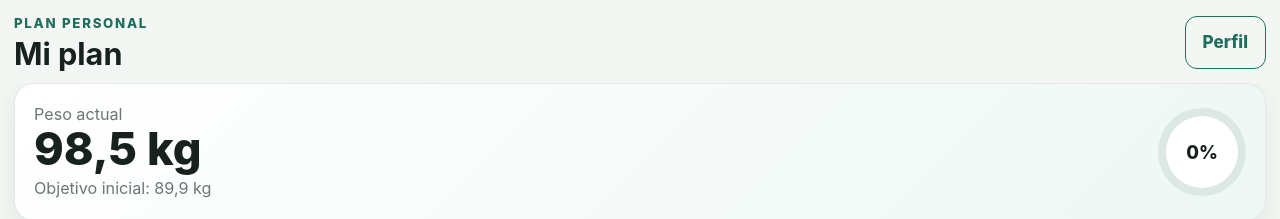
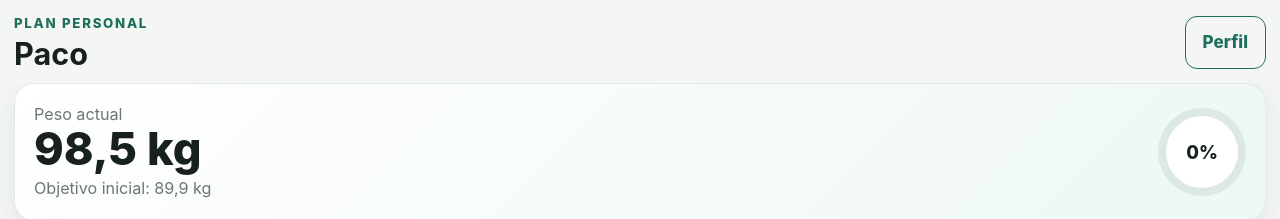
Before and after one commit to pacoggg/Plan90, a plain HTML site: page index.html in a window 1280 px wide. Shown: the top 219 px of the page. Drawn offline with Linux system fonts and the light colour scheme.

Commit message:
v0.2 - Nombrar perfiles Paco y Montse

```diff
--- a/app-data.js
+++ b/app-data.js
@@ -1,5 +1,5 @@
 const profiles = {
-  yo: {name:'Mi plan', startWeight:98.5, targetWeight:89.9, storageKey:'plan90Data', note:'Plan personal de pérdida de peso.'},
+  yo: {name:'Paco', startWeight:98.5, targetWeight:89.9, storageKey:'plan90Data', note:'Plan personal de pérdida de peso.'},
   montse: {name:'Montse', startWeight:73, targetWeight:65, storageKey:'plan90DataMontse', note:'Inicio suave: fuerza, movilidad y caminatas adaptadas.'}
 };
 
--- a/index.html
+++ b/index.html
@@ -15,7 +15,7 @@
 </head>
 <body>
   <header class="app-header">
-    <div><p class="eyebrow">PLAN PERSONAL</p><h1 id="profileName">Mi plan</h1></div>
+    <div><p class="eyebrow">PLAN PERSONAL</p><h1 id="profileName">Paco</h1></div>
     <div class="header-actions"><button id="profileBtn" class="ghost">Perfil</button><button id="installBtn" class="ghost hidden">Instalar</button></div>
   </header>
   <main>
@@ -33,7 +33,7 @@
   <nav class="bottom-nav" aria-label="Navegación principal"><button class="nav-item active" data-screen="inicio"><span>⌂</span>Inicio</button><button class="nav-item" data-screen="menu"><span>☰</span>Menú</button><button class="nav-item" data-screen="ejercicio"><span>▶</span>Ejercicio</button><button class="nav-item" data-screen="progreso"><span>↗</span>Progreso</button></nav>
   <dialog id="recipeDialog" class="dialog"><button class="dialog-close" aria-label="Cerrar">×</button><div id="recipeContent"></div></dialog>
   <dialog id="workoutDialog" class="dialog workout-dialog"><button class="dialog-close" aria-label="Cerrar">×</button><div id="workoutContent"></div></dialog>
-  <dialog id="profileDialog" class="dialog"><button class="dialog-close" aria-label="Cerrar">×</button><div class="sources-content"><p class="eyebrow">PERFILES</p><h2>¿Para quién es el plan?</h2><button class="profile-choice" data-profile="yo"><strong>Mi plan</strong><small>Tu progreso y rutina actual</small></button><button class="profile-choice" data-profile="montse"><strong>Montse</strong><small>73 kg · objetivo 65 kg · inicio suave</small></button></div></dialog>
+  <dialog id="profileDialog" class="dialog"><button class="dialog-close" aria-label="Cerrar">×</button><div class="sources-content"><p class="eyebrow">PERFILES</p><h2>¿Para quién es el plan?</h2><button class="profile-choice" data-profile="yo"><strong>Paco</strong><small>Tu progreso y rutina actual</small></button><button class="profile-choice" data-profile="montse"><strong>Montse</strong><small>73 kg · objetivo 65 kg · inicio suave</small></button></div></dialog>
   <dialog id="sourcesDialog" class="dialog"><button class="dialog-close" aria-label="Cerrar">×</button><div class="sources-content"><p class="eyebrow">V0.2 · DERECHOS Y FUENTES</p><h2>Recursos visuales</h2><p>Las ilustraciones de posición de Plan 90 son originales y se distribuyen como parte de esta aplicación.</p><p>Como referencia abierta para el patrón de sentadilla se ha revisado <a href="https://commons.wikimedia.org/wiki/File:Squatting.jpg" target="_blank" rel="noopener">Squatting.jpg</a>, de Tokorozawa Namiki y Kozo Nakamura, bajo <a href="https://creativecommons.org/licenses/by/4.0/" target="_blank" rel="noopener">CC BY 4.0</a>. No se ha incorporado ningún medio de terceros en la app.</p><p class="muted">No se utiliza el contenido visual de exercises-dataset: sus imágenes y GIFs requieren autorización o licencia adicional de Gym Visual.</p></div></dialog>
   <script src="app-data.js?v=021" defer></script>
   <script src="app-main.js?v=021" defer></script>
```
